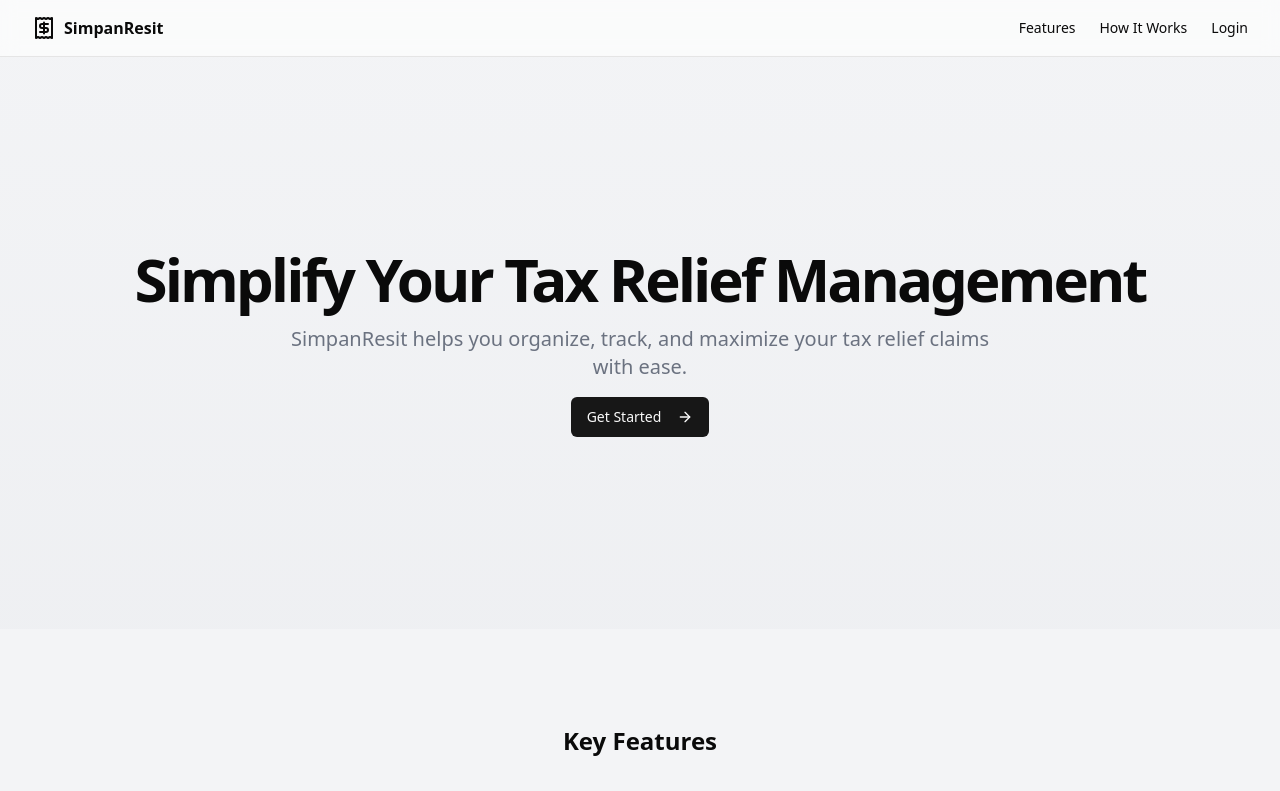
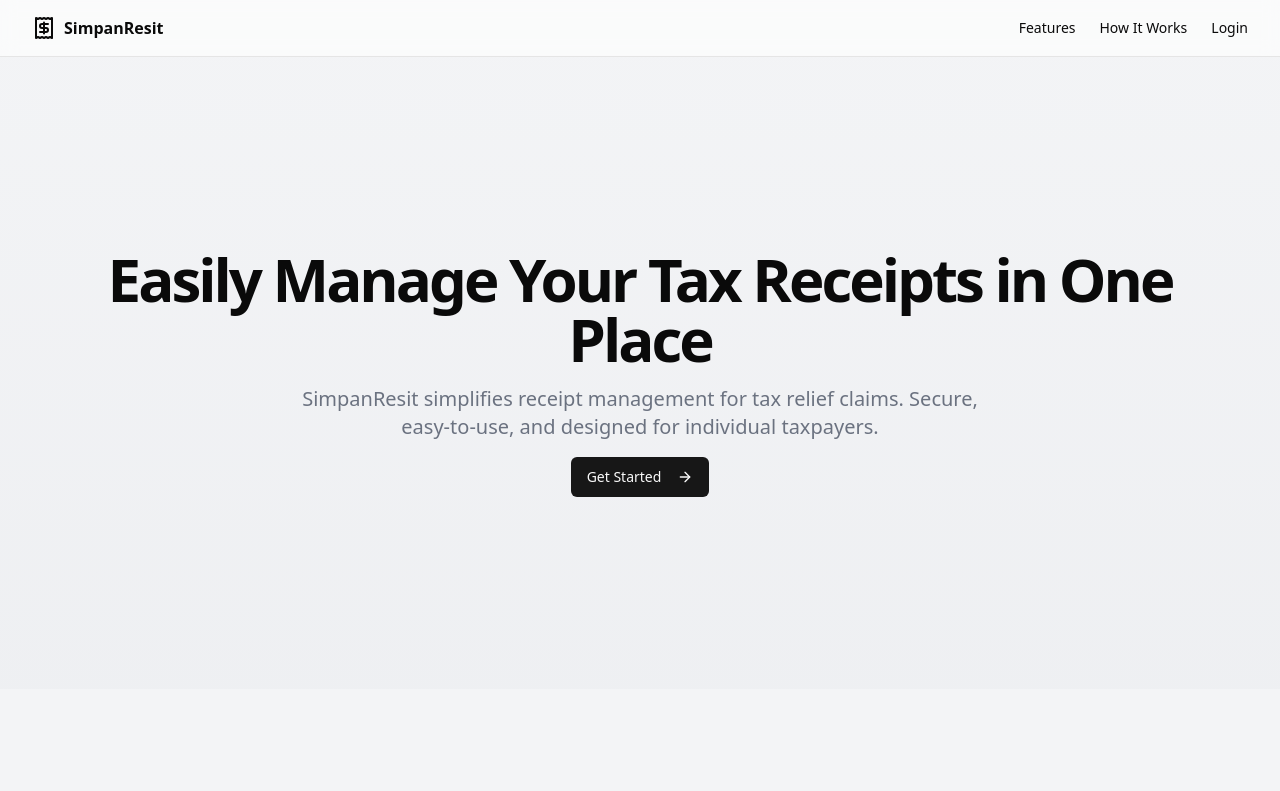
Before and after one commit to luqman-haqeem/simpan-resit, a Next.js app: page / in a window 1280 px wide. Shown: the top 791 px of the page. Built offline with nearby package versions, Linux system fonts and the light colour scheme.

Commit message:
update text

```diff
--- a/app/page.tsx
+++ b/app/page.tsx
@@ -30,10 +30,10 @@ export default function LandingPage() {
                 <section className="px-4 py-12 md:py-24 lg:py-32 xl:py-48">
                     <div className="container flex flex-col items-center space-y-4 text-center">
                         <h1 className="text-3xl font-bold tracking-tighter sm:text-4xl md:text-5xl lg:text-6xl/none">
-                            Simplify Your Tax Relief Management
+                            Easily Manage Your Tax Receipts in One Place
                         </h1>
                         <p className="mx-auto max-w-[700px] text-gray-500 md:text-xl dark:text-gray-400">
-                            SimpanResit helps you organize, track, and maximize your tax relief claims with ease.
+                            SimpanResit simplifies receipt management for tax relief claims. Secure, easy-to-use, and designed for individual taxpayers.
                         </p>
                         <Button asChild className="mt-4">
                             <Link href="/login">
```
